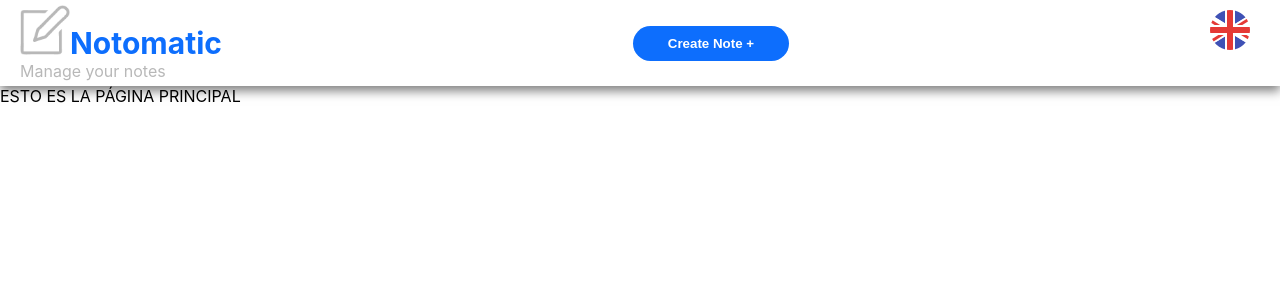
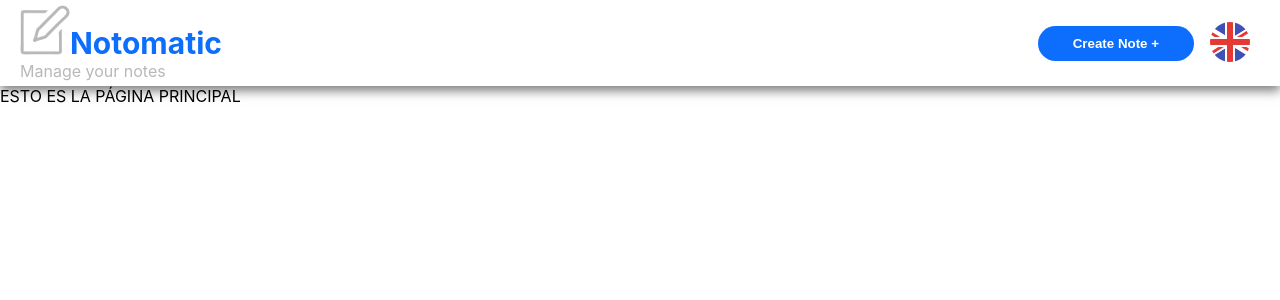
Before and after one commit to Gitow93/note-manager, a React (Create React App) app: page / in a window 1280 px wide. Shown: the top 300 px of the page. Built offline with nearby package versions, Linux system fonts and the light colour scheme.

Commit message:
fix style in header layout

```diff
--- a/src/components/Header/Header.js
+++ b/src/components/Header/Header.js
@@ -15,8 +15,10 @@ const Header = () => {
   return (
     <header className="header">
       <Logo />
-      <Button onClick={handleClick}>{t("header.create-button")} +</Button>
-      <LanguageSelector />
+      <div className="header-btn-container">
+        <Button onClick={handleClick}>{t("header.create-button")} +</Button>
+        <LanguageSelector />
+      </div>
     </header>
   );
 };
--- a/src/components/Header/header.css
+++ b/src/components/Header/header.css
@@ -25,6 +25,11 @@
   margin: 0;
 }
 
+.header-btn-container {
+  display: flex;
+  flex-direction: row;
+}
+
 a {
   text-decoration: none;
 }
--- a/src/components/LanguageController/languageSelector.css
+++ b/src/components/LanguageController/languageSelector.css
@@ -1,6 +1,6 @@
 .language-selector {
   position: relative;
-  display: inline-block;
+  display: flex;
 }
 
 .language-button {
--- a/src/components/Logo/Logo.js
+++ b/src/components/Logo/Logo.js
@@ -1,14 +1,18 @@
 import { Link } from "react-router-dom";
 import logo from "./header-logo.png";
+import { useTranslation } from "react-i18next";
 
-const Logo = () => (
+const Logo = () => {
+  const { t } = useTranslation(["translation"]);
+  return (
     <Link to="/">
       <div className="header-logo">
         <img src={logo} alt="Notomatic Logo" />
         <h1>Notomatic</h1>
       </div>
-    <p className="header-subtitle">Manage your notes</p>
+      <p className="header-subtitle">{t("logo.subtitle")}</p>
     </Link>
   );
+};
 
 export default Logo;
```
Lines whose indentation alone changed are shown as unchanged.
